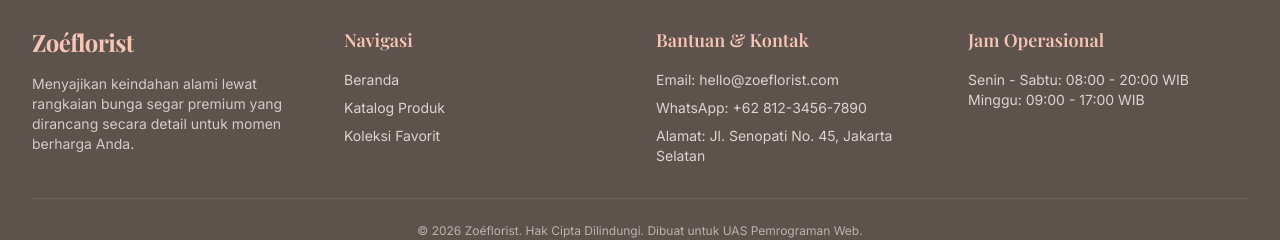
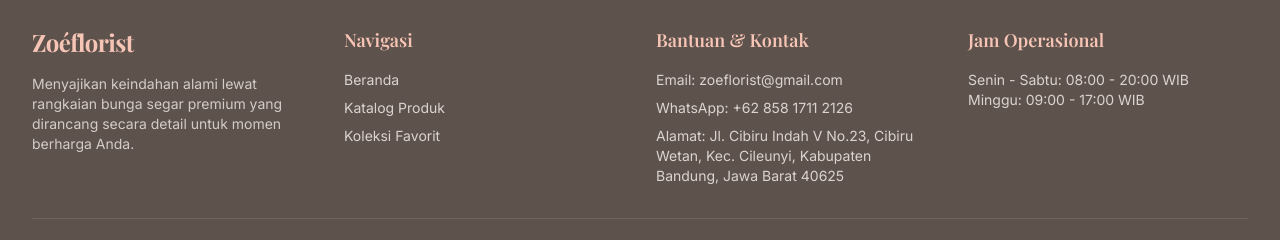
Before and after one commit to mhassanaf/zoeflorist, a Next.js app: page / in a window 1280 px wide. Shown: the part 2421-2661 px from the top of the page. Built offline with nearby package versions, Linux system fonts and the light colour scheme; no server answers; the database is empty; a web font is replaced by a local one.

Commit message:
fix(ui): perbarui info kontak di footer

```diff
--- a/app/layout.tsx
+++ b/app/layout.tsx
@@ -76,9 +76,9 @@ export default async function RootLayout({
               <div>
                 <h4 className="font-serif text-lg font-semibold mb-4 text-brand-accent-soft">Bantuan & Kontak</h4>
                 <ul className="space-y-2 text-sm text-brand-surface/80 font-sans">
-                  <li>Email: hello@zoeflorist.com</li>
-                  <li>WhatsApp: +62 812-3456-7890</li>
-                  <li>Alamat: Jl. Senopati No. 45, Jakarta Selatan</li>
+                  <li>Email: zoeflorist@gmail.com</li>
+                  <li>WhatsApp: +62 858 1711 2126</li>
+                  <li>Alamat: Jl. Cibiru Indah V No.23, Cibiru Wetan, Kec. Cileunyi, Kabupaten Bandung, Jawa Barat 40625</li>
                 </ul>
               </div>
 
```
